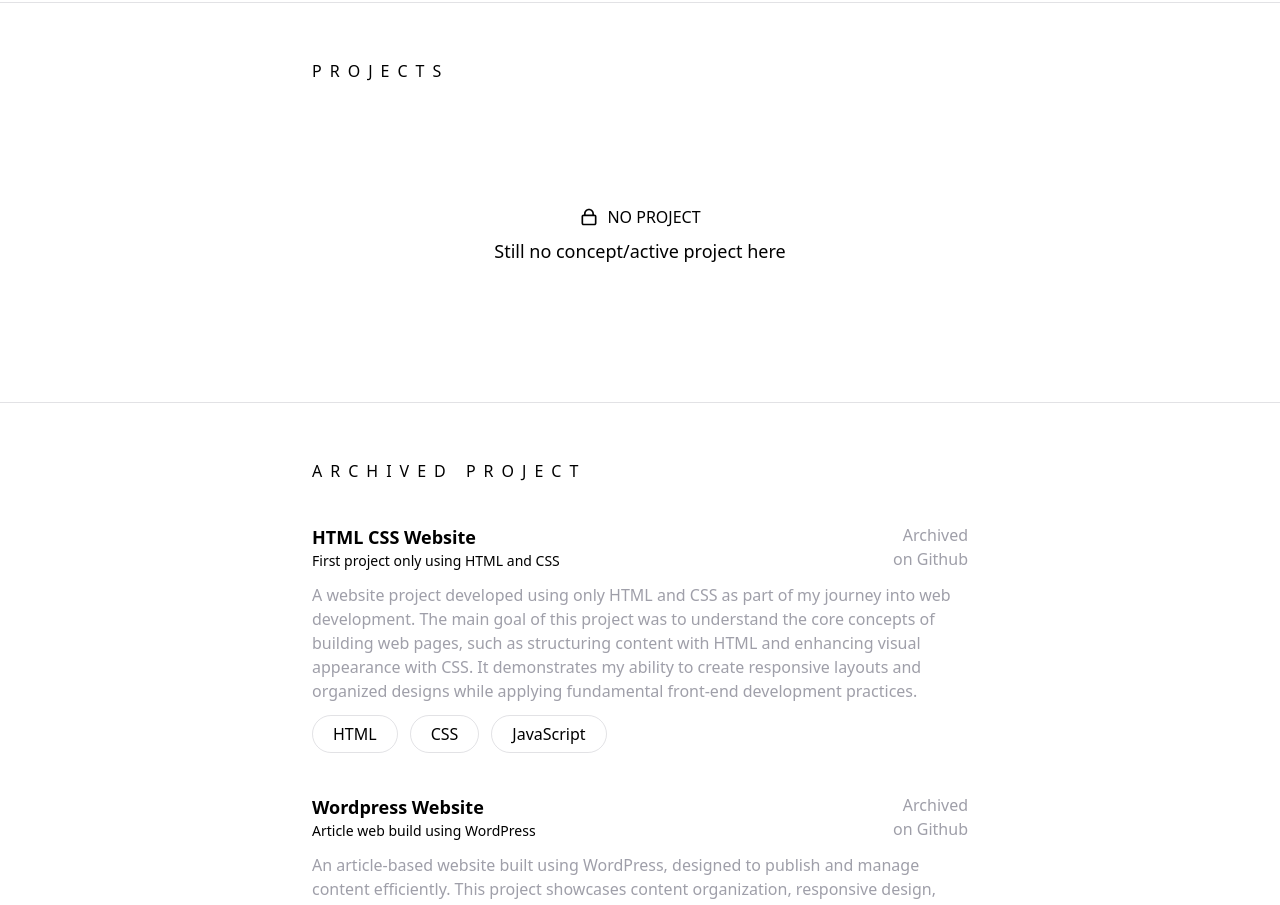
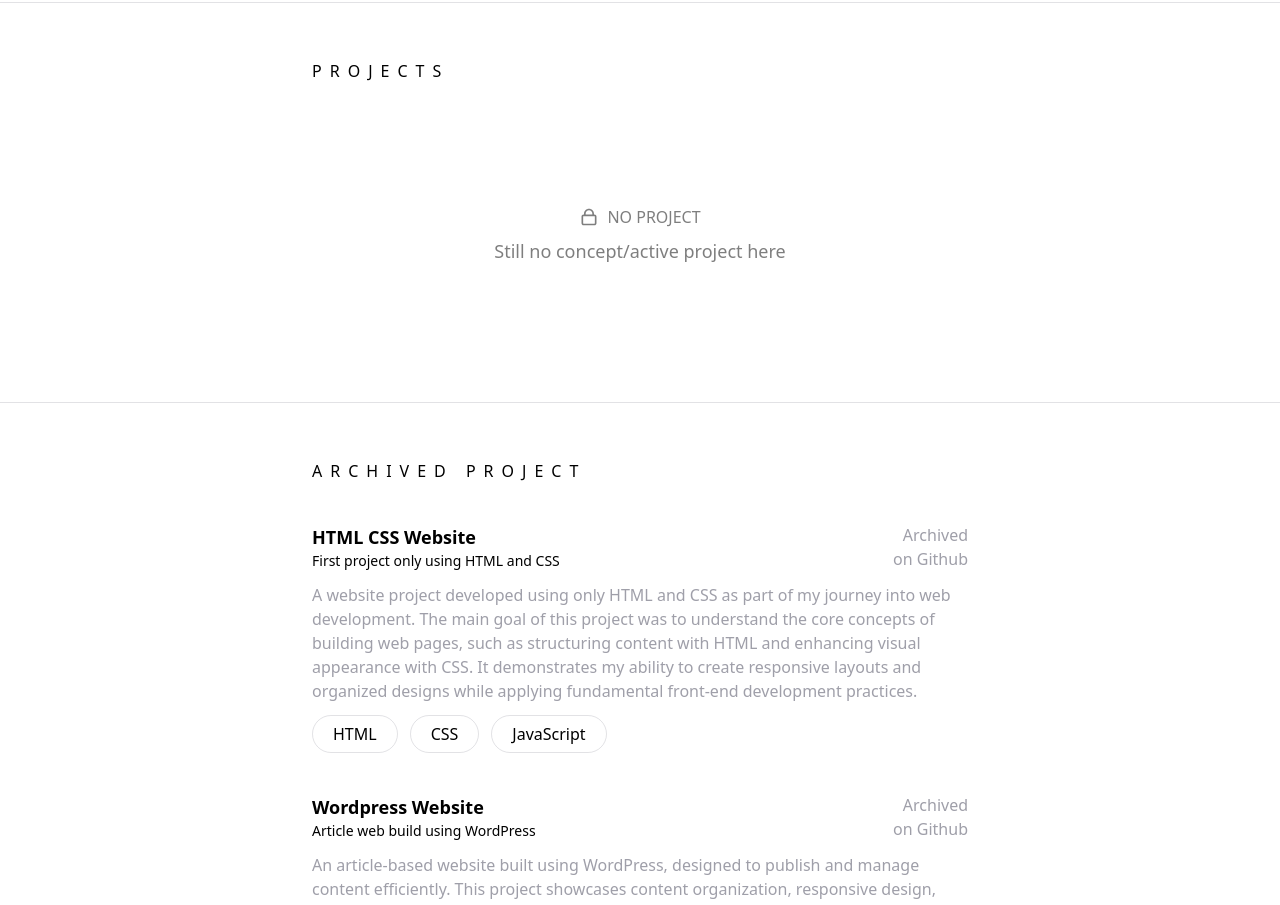
Before and after one commit to ryaand/portfolio, a Next.js app: page / in a window 1280 px wide. Shown: the part 2120-3025 px from the top of the page. Built offline with nearby package versions, Linux system fonts and the light colour scheme.

Commit message:
style: set no project opacity to 0.5

```diff
--- a/src/Components/ProjectSection/index.js
+++ b/src/Components/ProjectSection/index.js
@@ -16,7 +16,7 @@ const ProjectSection = () => {
                 </motion.div>
                 <motion.div
                     initial={{ opacity: 0, y: 5 }}
-                    whileInView={{ opacity: 1, y: 0 }}
+                    whileInView={{ opacity: 0.5, y: 0 }}
                     viewport={{ margin: "-200px" }}
                     transition={{ duration: 0.7, ease:easeOut }}
                     className="opacity-60 flex flex-col h-full items-center justify-center gap-2">
```
